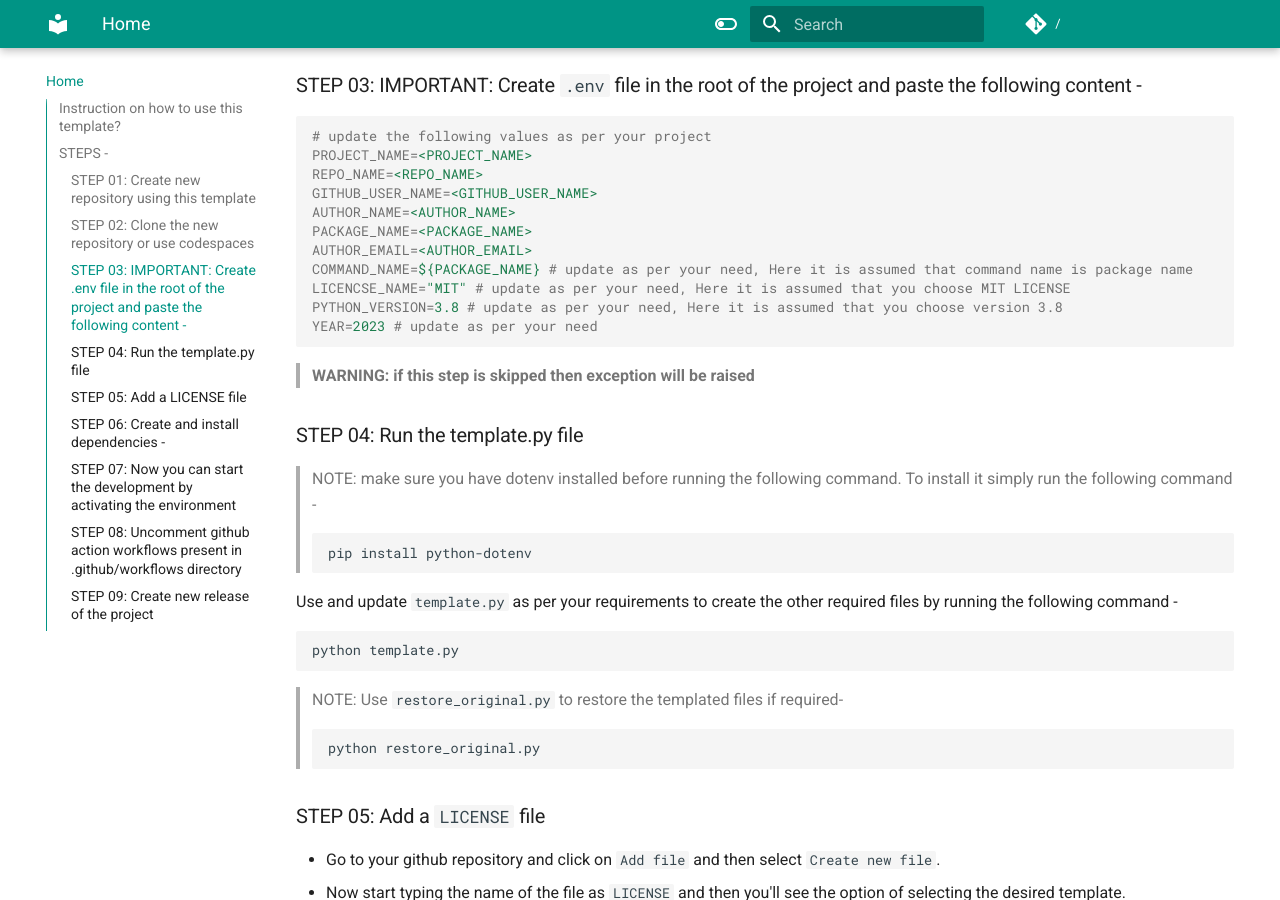
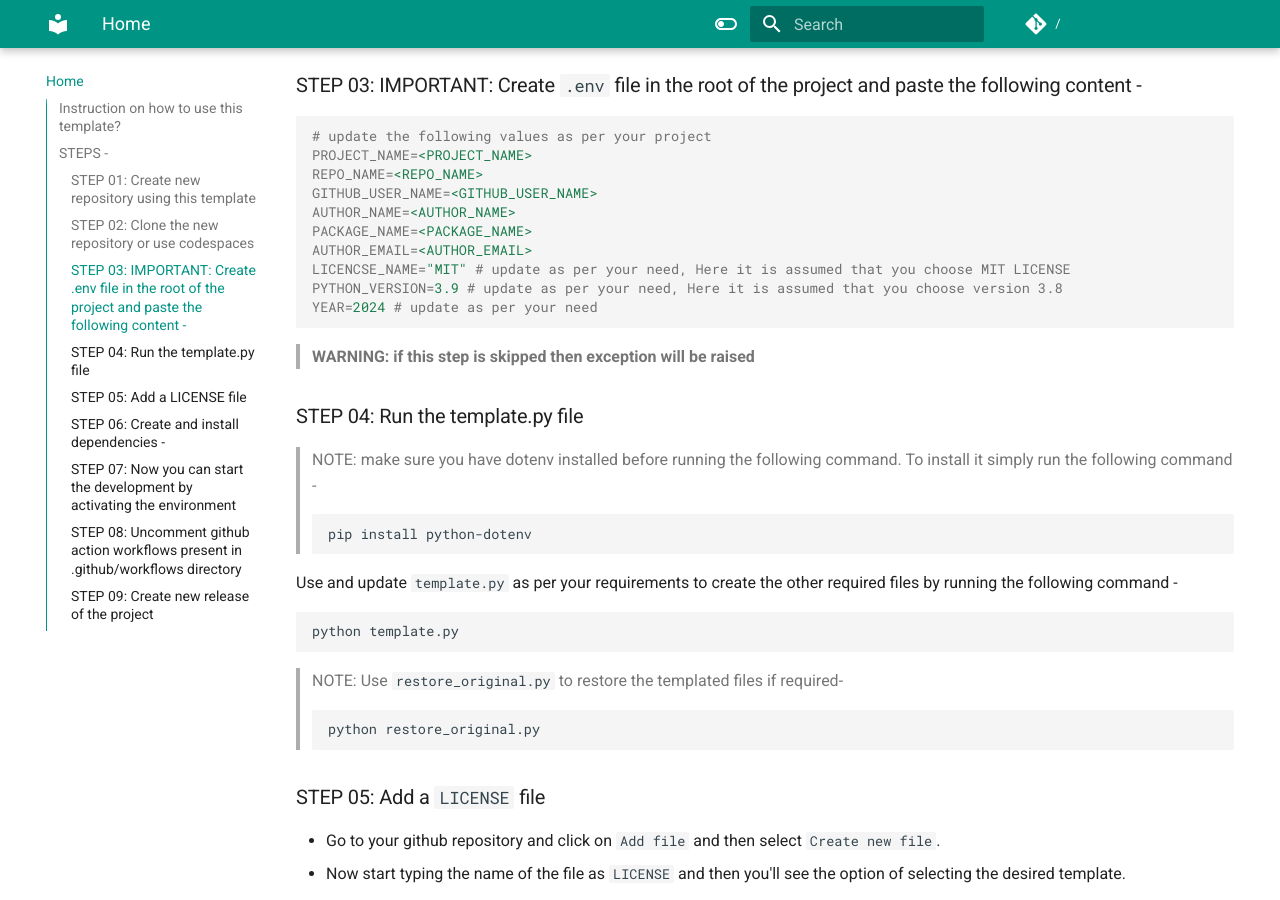
Before and after one commit to c17hawke/pypi-2024-v1-packaging, an MkDocs documentation site: the page built from docs/index.md, in a window 1280 px wide and 900 px high, scrolled down 721 px. Built offline with MkDocs 1.6.1 and Material for MkDocs 9.7.7, drawn with Linux system fonts in a browser that asks for light colours; comment, search, counter and statistics services are not loaded.

Commit message:
python version and year updated

````diff
--- a/docs/index.md
+++ b/docs/index.md
@@ -30,10 +30,9 @@ GITHUB_USER_NAME=<GITHUB_USER_NAME>
 AUTHOR_NAME=<AUTHOR_NAME>
 PACKAGE_NAME=<PACKAGE_NAME>
 AUTHOR_EMAIL=<AUTHOR_EMAIL>
-COMMAND_NAME=${PACKAGE_NAME} # update as per your need, Here it is assumed that command name is package name
 LICENCSE_NAME="MIT" # update as per your need, Here it is assumed that you choose MIT LICENSE
-PYTHON_VERSION=3.8 # update as per your need, Here it is assumed that you choose version 3.8
-YEAR=2023 # update as per your need
+PYTHON_VERSION=3.9 # update as per your need, Here it is assumed that you choose version 3.8
+YEAR=2024 # update as per your need
 ```
 
 > **WARNING: if this step is skipped then exception will be raised**
````
Also changed, not shown: README.md (+2 -3 lines).
